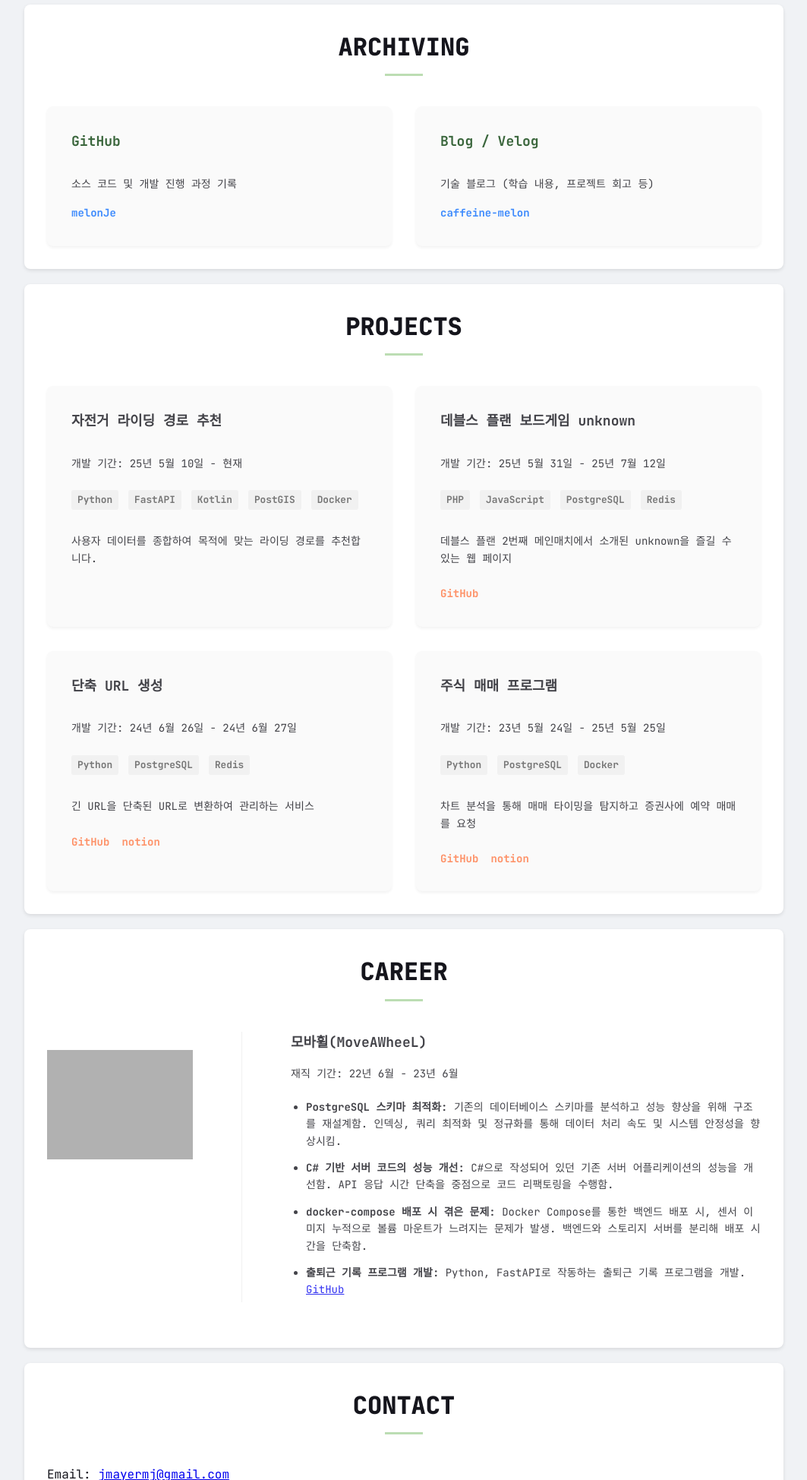
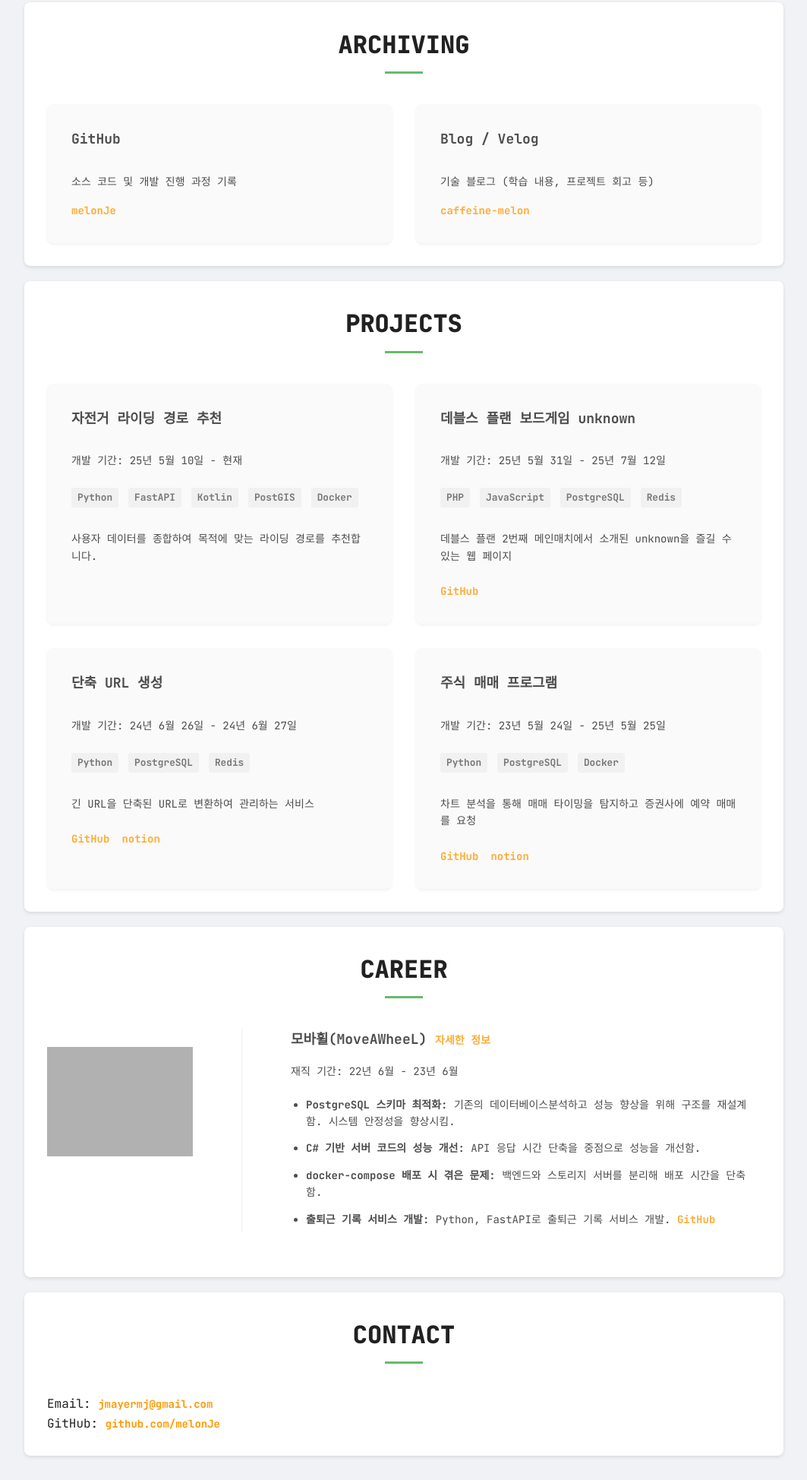
Before and after one commit to melonJe/melonJe.github.io, a plain HTML site: page index.html in a window 1280 px wide. Shown: the part 852-2800 px from the top of the page at 76% size, without its empty margins (108-1171 px from the left). Drawn offline with Linux system fonts and the light colour scheme; grey boxes are pictures that could not be loaded.

Commit message:
글 가독성 향상 및 경력 기술서 상세 작성

```diff
--- a/css/styles.css
+++ b/css/styles.css
@@ -27,7 +27,7 @@ body {
     font-family: "JetBrains Mono", sans-serif;
     margin: 0;
     background-color: #f0f2f5;
-    color: #15151c;
+    color: #212121;
     line-height: 1.6;
 }
 
@@ -54,7 +54,7 @@ header::before {
     left: 0;
     right: 0;
     bottom: 0;
-    background: #15151c;
+    background: #212121;
     z-index: 0;
 }
 
@@ -75,8 +75,8 @@ header p {
 
 .btn {
     display: inline-block;
-    background-color: #bcddb3;
-    color: #15151c;
+    background-color: #66BB6A;
+    color: #212121;
     padding: 10px 25px;
     text-decoration: none;
     border-radius: 5px;
@@ -85,7 +85,7 @@ header p {
 }
 
 .btn:hover {
-    background-color: #bcddb3;
+    background-color: #66BB6A;
 }
 
 section {
@@ -99,7 +99,7 @@ section {
 section h2 {
     text-align: center;
     font-size: 2em;
-    color: #15151c;
+    color: #212121;
     margin-bottom: 40px;
     position: relative;
 }
@@ -109,14 +109,14 @@ section h2::after {
     display: block;
     width: 50px;
     height: 3px;
-    background-color: #bcddb3;
+    background-color: #66BB6A;
     margin: 10px auto 0;
 }
 
 footer {
     text-align: center;
     padding: 20px;
-    background-color: #15151c;
+    background-color: #212121;
     color: white;
     margin-top: 40px;
     font-size: 0.9em;
@@ -142,7 +142,7 @@ footer {
 
 .about-me-item .icon {
     font-size: 2em;
-    color: #bcddb3;
+    color: #66BB6A;
     margin-bottom: 10px;
     position: relative;
     flex-shrink: 0;
@@ -176,8 +176,7 @@ footer {
 }
 
 .skills-category-container {
-    background-color: #CFFFE2;
-    /* Light yellow background as seen in the image */
+    background-color: #E8FFD7;
     padding: 30px;
     border-radius: 10px;
     box-shadow: 0 4px 8px rgba(0, 0, 0, 0.1);
@@ -187,48 +186,35 @@ footer {
     display: flex;
     align-items: center;
     margin-bottom: 20px;
-    /* Space between categories */
 }
 
 .skill-category:last-child {
     margin-bottom: 0;
-    /* No margin after the last category */
 }
 
 .skill-category-title {
     font-size: 1.2rem;
     font-weight: bold;
-    color: #333;
+    color: #212121;
     min-width: 120px;
-    /* Give some fixed width for titles */
     text-align: right;
     padding-right: 20px;
 }
 
 .skills-grid {
     display: flex;
-    /* Use flexbox for skill items within a row */
     flex-wrap: wrap;
-    /* Allow items to wrap to the next line */
     gap: 10px;
-    /* Space between skill items */
     justify-content: flex-start;
-    /* Align items to the start */
     flex-grow: 1;
-    /* Allow the grid to take available space */
 }
 
 .skill-item {
-    background-color: #88ffcc;
-    /* Light green background for skill items, as seen in the image */
     padding: 8px 15px;
     border-radius: 5px;
     font-weight: bold;
-    color: #065f46;
-    /* Darker green text for contrast */
     font-size: 0.9rem;
     white-space: nowrap;
-    /* Prevent text from wrapping inside the skill item */
 }
 
 
@@ -254,19 +240,12 @@ footer {
     font-weight: 700;
     font-size: 1.125rem;
     margin-top: 0;
-    color: #0A400C;
+    color: #212121;
 }
 
 .archiving-item p {
     font-size: .875rem;
     margin-bottom: 0;
-}
-
-.archiving-item a {
-    font-size: .875rem;
-    font-weight: 700;
-    color: #0d6efd;
-    text-decoration: none;
 }
 
 .archiving-item a:hover {
@@ -328,14 +307,14 @@ footer {
     margin-top: .5rem;
 }
 
-.project-card .links a {
+a {
     font-size: .875rem;
     font-weight: 700;
-    color: #FE7743;
+    color: #FF9800;
     text-decoration: none;
 }
 
-.project-card .links a:hover {
+a:hover {
     text-decoration: underline;
 }
 
--- a/index.html
+++ b/index.html
@@ -157,19 +157,17 @@
                     <img src="img/MoveAWheeL.png" alt="Company 1 Logo" loading="lazy">
                 </div>
                 <div class="details">
-                    <h3>모바휠(MoveAWheeL)</h3>
+                    <h3>모바휠(MoveAWheeL) <a
+                            href="https://bevel-eoraptor-46b.notion.site/234843d0eabf809ebb7ce21c3fbca706"
+                            target="_blank">자세한 정보</a></h3>
                     <p>재직 기간: 22년 6월 - 23년 6월</p>
                     <ul>
-                        <li><strong>PostgreSQL 스키마 최적화:</strong> 기존의 데이터베이스 스키마를 분석하고 성능 향상을 위해 구조를 재설계함. 인덱싱, 쿼리 최적화 및
-                            정규화를
-                            통해 데이터 처리 속도 및 시스템 안정성을 향상시킴.</li>
-                        <li><strong>C# 기반 서버 코드의 성능 개선:</strong> C#으로 작성되어 있던 기존 서버 어플리케이션의 성능을 개선함. API 응답 시간 단축을 중점으로
-                            코드
-                            리팩토링을 수행함.</li>
-                        <li><strong>docker-compose 배포 시 겪은 문제:</strong> Docker Compose를 통한 백엔드 배포 시, 센서 이미지 누적으로 볼륨 마운트가
-                            느려지는 문제가 발생. 백엔드와 스토리지 서버를 분리해 배포 시간을 단축함.</li>
-                        <li><strong>출퇴근 기록 프로그램 개발:</strong> Python, FastAPI로 작동하는 출퇴근 기록 프로그램을 개발. <a
-                                href="https://github.com/melonJe/synology-commute" target="_blank">GitHub</a></li>
+                        <li><strong>PostgreSQL 스키마 최적화:</strong> 기존의 데이터베이스분석하고 성능 향상을 위해 구조를 재설계함. 시스템 안정성을 향상시킴.</li>
+                        <li><strong>C# 기반 서버 코드의 성능 개선:</strong> API 응답 시간 단축을 중점으로 성능을 개선함.</li>
+                        <li><strong>docker-compose 배포 시 겪은 문제:</strong> 백엔드와 스토리지 서버를 분리해 배포 시간을 단축함.</li>
+                        <li><strong>출퇴근 기록 서비스 개발:</strong> Python, FastAPI로 출퇴근 기록 서비스 개발.
+                            <a href="https://github.com/melonJe/synology-commute" target="_blank">GitHub</a>
+                        </li>
                     </ul>
                 </div>
             </div>
```
